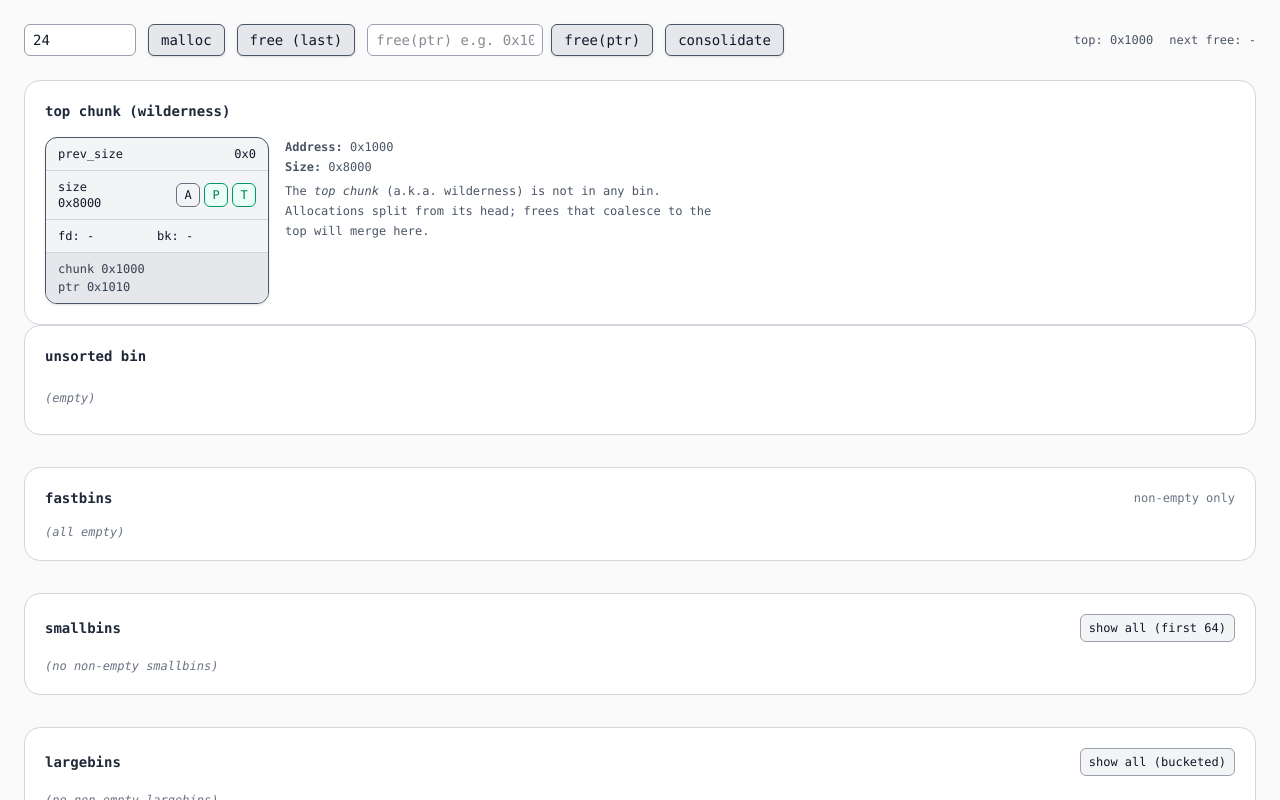
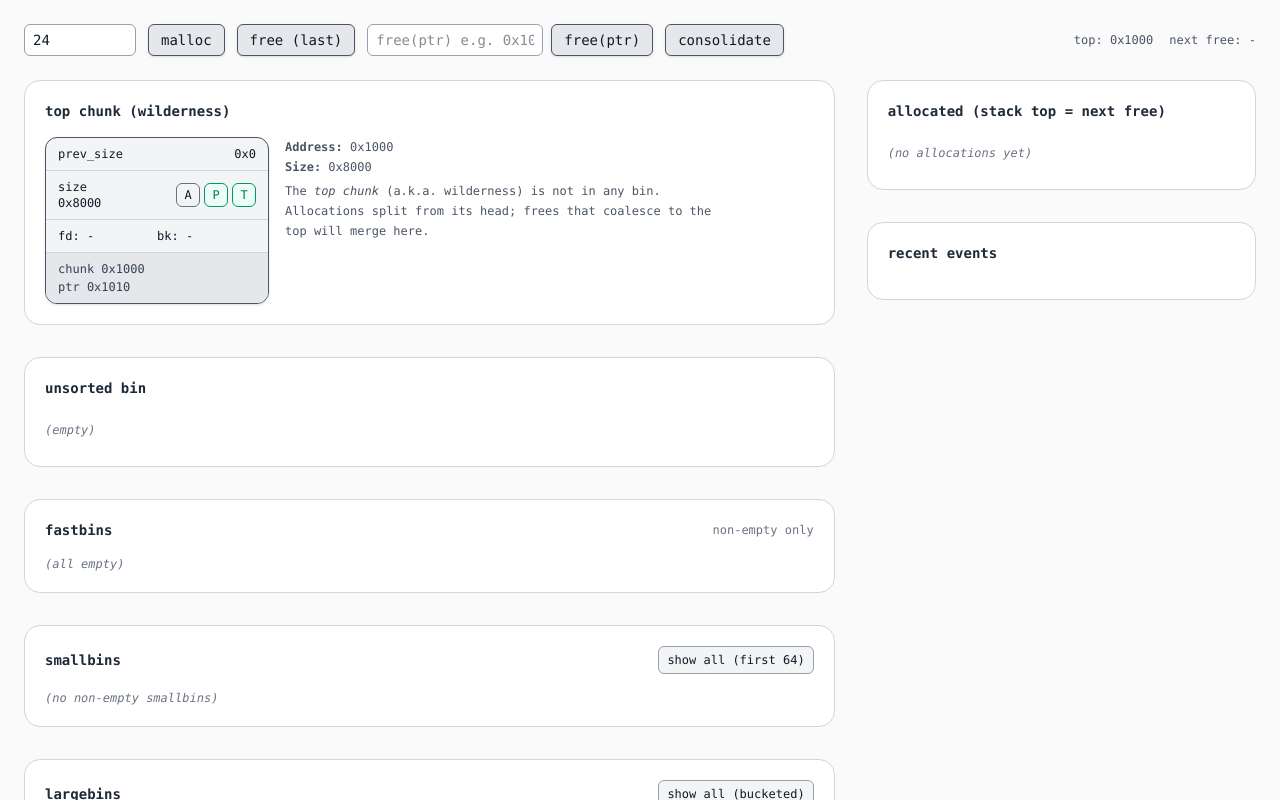
Before and after one commit to devonnuri/visalloc, a React (Vite) app: page / in a window 1280 px wide. Shown: the top 800 px of the page. Built offline with nearby package versions, Linux system fonts and the light colour scheme.

Commit message:
refactor: improve Visualizer layout and clean up code

```diff
--- a/src/Visualizer.tsx
+++ b/src/Visualizer.tsx
@@ -1,5 +1,5 @@
 import React, { useMemo, useRef, useState, useEffect } from 'react';
-import type { Addr, ArenaSnapshot } from './ptmalloc2';
+import type { ArenaSnapshot } from './ptmalloc2';
 import { Arena as ArenaImpl, CHUNK_OVERHEAD } from './ptmalloc2';
 
 // -------------------------- Presentational Bits --------------------------
@@ -239,7 +239,7 @@ export default function Visualizer() {
   }
 
   function doMalloc() {
-    const n = parseInt(size || '0', 10);
+    const n = parseInt(size || '0');
     if (!Number.isFinite(n) || n <= 0 || !arenaRef.current) return;
     const p = arenaRef.current.malloc(n);
     refresh();
@@ -337,6 +337,12 @@ export default function Visualizer() {
         </div>
       </div>
 
+      {/* Below the toolbar we split into two columns: left = chunks, right = recent events/logs */}
+
+      {snap && (
+        <div className="grid grid-cols-1 lg:grid-cols-3 gap-8">
+          {/* Left column: chunk-related sections (span 2 on large screens) */}
+          <div className="space-y-8 lg:col-span-2">
             <Section title="top chunk (wilderness)">
               {topChunk ? (
                 <div className="flex gap-4 items-start">
@@ -349,8 +355,8 @@ export default function Visualizer() {
                       <span className="font-semibold">Size:</span> {hex(topChunk.size as number)}
                     </div>
                     <div className="mt-1">
-                The <em>top chunk</em> (a.k.a. wilderness) is not in any bin. Allocations split from
-                its head; frees that coalesce to the top will merge here.
+                      The <em>top chunk</em> (a.k.a. wilderness) is not in any bin. Allocations
+                      split from its head; frees that coalesce to the top will merge here.
                     </div>
                   </div>
                 </div>
@@ -359,8 +365,6 @@ export default function Visualizer() {
               )}
             </Section>
 
-      {snap && (
-        <div className="space-y-8">
             <Section title="unsorted bin">
               <BinRow items={unsortedItems} snap={snap} labelTopPredicate={a => a === topAddr} />
             </Section>
@@ -455,7 +459,9 @@ export default function Visualizer() {
                     .sort((a, b) => a - b)
                     .map(nb => (
                       <div key={nb}>
-                      <div className="text-xs font-semibold text-gray-700 mb-1">size {hex(nb)}</div>
+                        <div className="text-xs font-semibold text-gray-700 mb-1">
+                          size {hex(nb)}
+                        </div>
                         <BinRow
                           items={snap.tcache[nb]}
                           snap={snap}
@@ -466,7 +472,10 @@ export default function Visualizer() {
                 </div>
               )}
             </Section>
+          </div>
 
+          {/* Right column: allocated / recent events */}
+          <div className="space-y-8 lg:col-span-1">
             <Section title="allocated (stack top = next free)">
               <div className="flex gap-4 overflow-x-auto py-2">
                 {allocatedCards.length ? (
@@ -476,10 +485,9 @@ export default function Visualizer() {
                 )}
               </div>
             </Section>
-
             <Section title="recent events">
-            <div className="text-xs text-gray-700 max-h-56 overflow-auto space-y-1">
-              {events.slice(-16).map((ev, i) => (
+              <div className="text-xs text-gray-700 max-h-96 overflow-auto space-y-1">
+                {events.slice(-64).map((ev, i) => (
                   <div key={i} className="font-mono">
                     <span className="text-gray-500">[{i}]</span> {ev.type} — {ev.msg}
                   </div>
@@ -487,6 +495,7 @@ export default function Visualizer() {
               </div>
             </Section>
           </div>
+        </div>
       )}
     </div>
   );
```
Lines whose indentation alone changed are shown as unchanged.
